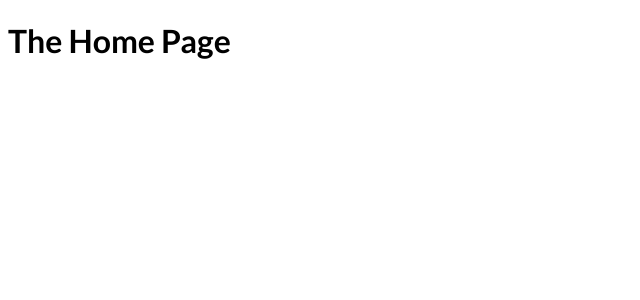
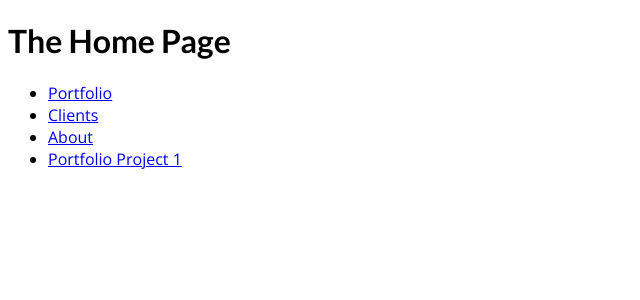
Before and after one commit to bgoonz/NextJS-Notes, a Next.js app in the folder 3-file-based-routing/: page / in a window 1280 px wide. Shown: the top 300 px of the page, without its empty margins (0-640 px from the left). Built offline with nearby package versions, Linux system fonts and the light colour scheme.

Commit message:
link component

```diff
--- a/3-file-based-routing/pages/blog/[...slug].js
+++ b/3-file-based-routing/pages/blog/[...slug].js
@@ -3,7 +3,7 @@ import { useRouter } from "next/router";
 function BlogPostsPage() {
     const router = useRouter();
 
-    console.log('router.query', router.query)
+
   return (
     <div>
       <h1>The Blog Posts</h1>
--- a/3-file-based-routing/pages/index.js
+++ b/3-file-based-routing/pages/index.js
@@ -1,7 +1,23 @@
+import React from "react";
+import Link from "next/link";
 function HomePage() {
   return (
     <div>
       <h1>The Home Page</h1>
+      <ul>
+        <li>
+          <Link href="/portfolio">Portfolio</Link>
+        </li>
+        <li>
+          <Link href="/clients">Clients</Link>
+        </li>
+        <li>
+          <Link href="/about">About</Link>
+        </li>
+        <li>
+          <Link href="/portfolio/1">Portfolio Project 1</Link>
+        </li>
+      </ul>
     </div>
   );
 }
```
Also changed, not shown: 1 other file (tests, documents, lock files or other folders).
